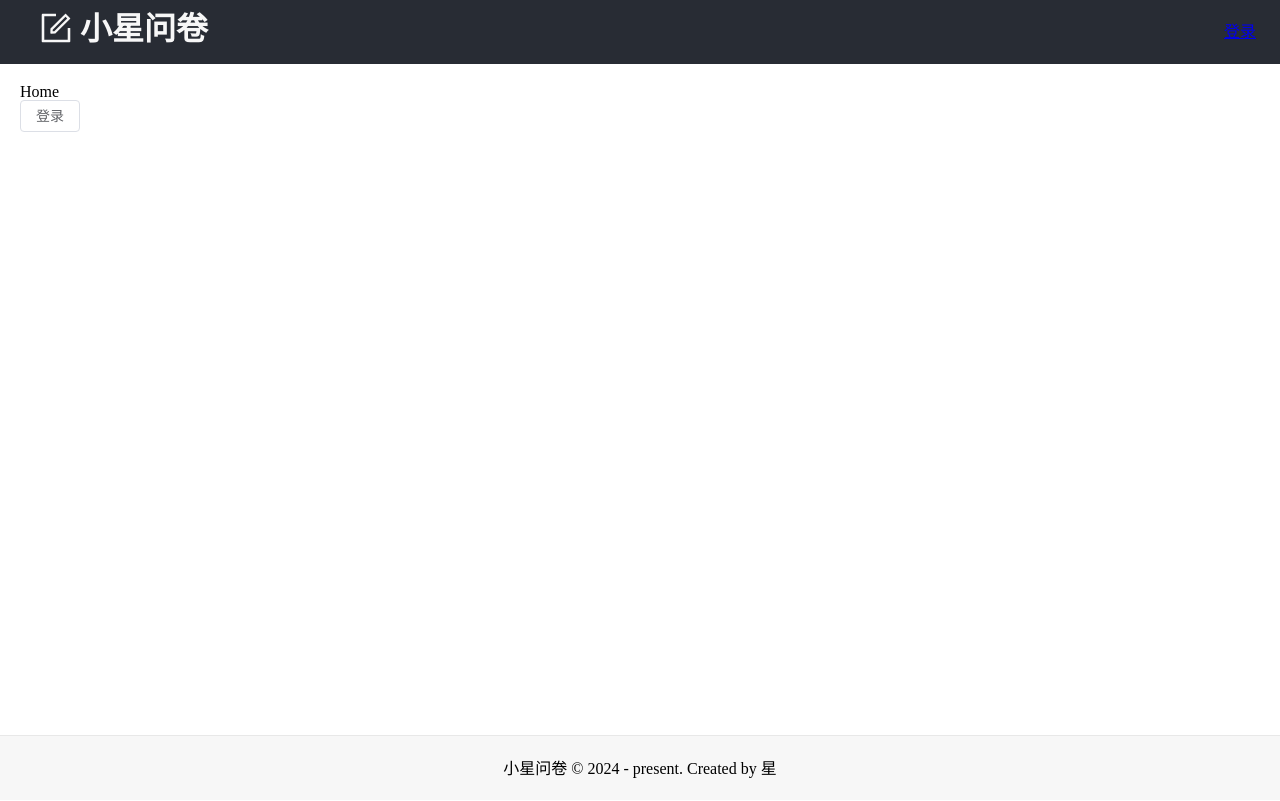
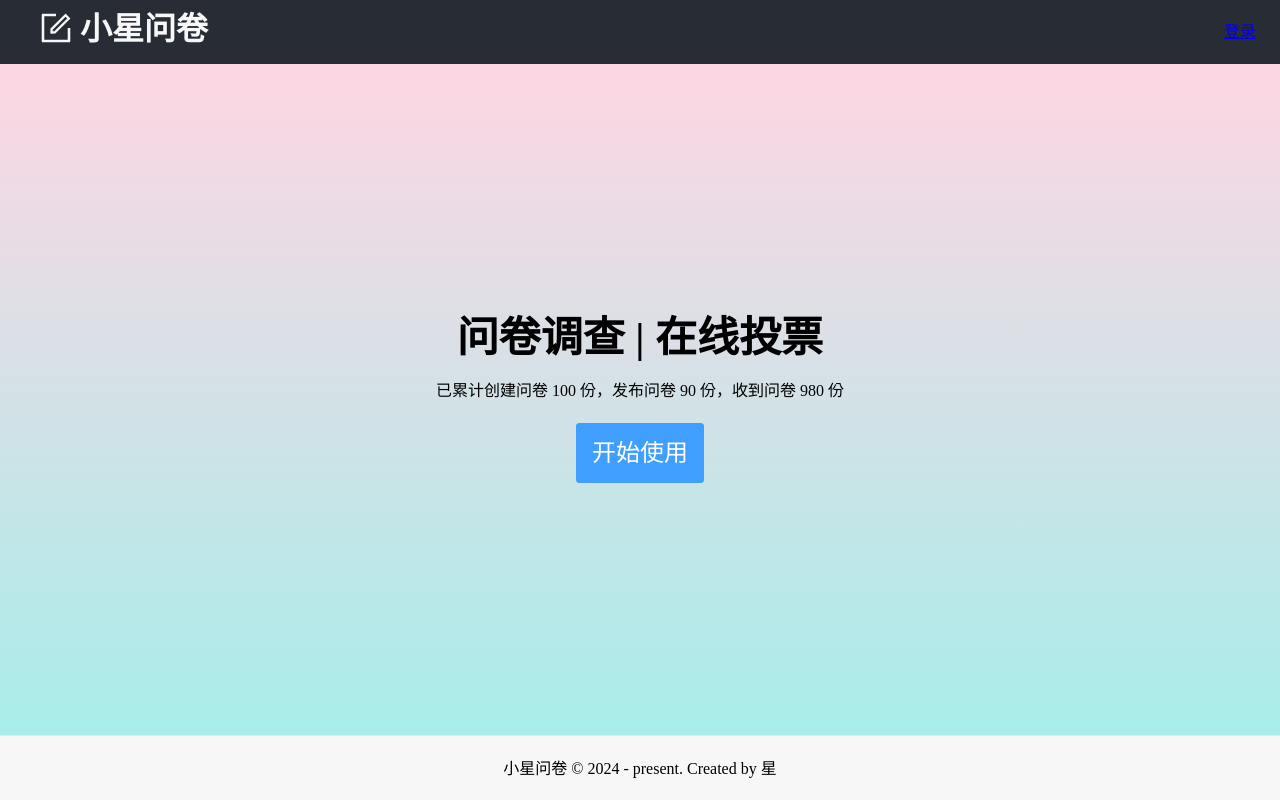
Before and after one commit to xing-6464/v-questionnaire-star, a Vue app: page / in a window 1280 px wide. Built offline with nearby package versions, Linux system fonts and the light colour scheme.

Commit message:
chore: 使用elementplus开发首页

```diff
--- a/components.d.ts
+++ b/components.d.ts
@@ -14,6 +14,7 @@ declare module 'vue' {
     ElIcon: typeof import('element-plus/es')['ElIcon']
     ElMain: typeof import('element-plus/es')['ElMain']
     ElSpace: typeof import('element-plus/es')['ElSpace']
+    ElText: typeof import('element-plus/es')['ElText']
     Logo: typeof import('./src/components/Logo.vue')['default']
     QuestionCard: typeof import('./src/components/QuestionCard.vue')['default']
     RouterLink: typeof import('vue-router')['RouterLink']
--- a/src/layouts/MainLayout.vue
+++ b/src/layouts/MainLayout.vue
@@ -38,6 +38,7 @@ import UserInfo from '@/components/UserInfo.vue'
 
 .main {
   min-height: calc(100vh - 64px - 65px);
+  padding: 0;
 }
 
 .footer {
--- a/src/views/Home.vue
+++ b/src/views/Home.vue
@@ -1,20 +1,51 @@
 <template>
-  <div>
-    <p>Home</p>
-    <div>
-      <el-button @click="handelClick">登录</el-button>
+  <div class="container">
+    <div class="info">
+      <h1>问卷调查 | 在线投票</h1>
+      <p>已累计创建问卷 100 份，发布问卷 90 份，收到问卷 980 份</p>
+      <div>
+        <el-button type="primary" @click="() => router.push(MANAGE_INDEX_PATHNAME)"
+          >开始使用</el-button
+        >
+      </div>
     </div>
   </div>
 </template>
 
 <script lang="ts" setup>
+import { MANAGE_INDEX_PATHNAME } from '@/router'
 import { useRouter } from 'vue-router'
 
 const router = useRouter()
-
-function handelClick() {
-  router.push('/login')
-}
 </script>
 
-<style lang="scss" scoped></style>
+<style lang="scss" scoped>
+.container {
+  display: flex;
+  flex-direction: column;
+  justify-content: center;
+  align-items: center;
+  background-image: linear-gradient(to top, #a8edea 0%, #fed6e3 100%);
+  min-height: calc(100vh - 64px - 65px);
+
+  .info {
+    text-align: center;
+
+    h1 {
+      font-size: 42px;
+      font-weight: 800;
+      // margin-bottom: 12px;
+    }
+
+    p {
+      margin: 24px 0;
+    }
+
+    button {
+      height: 60px;
+      font-size: 24px;
+      border-radius: 3px;
+    }
+  }
+}
+</style>
```
